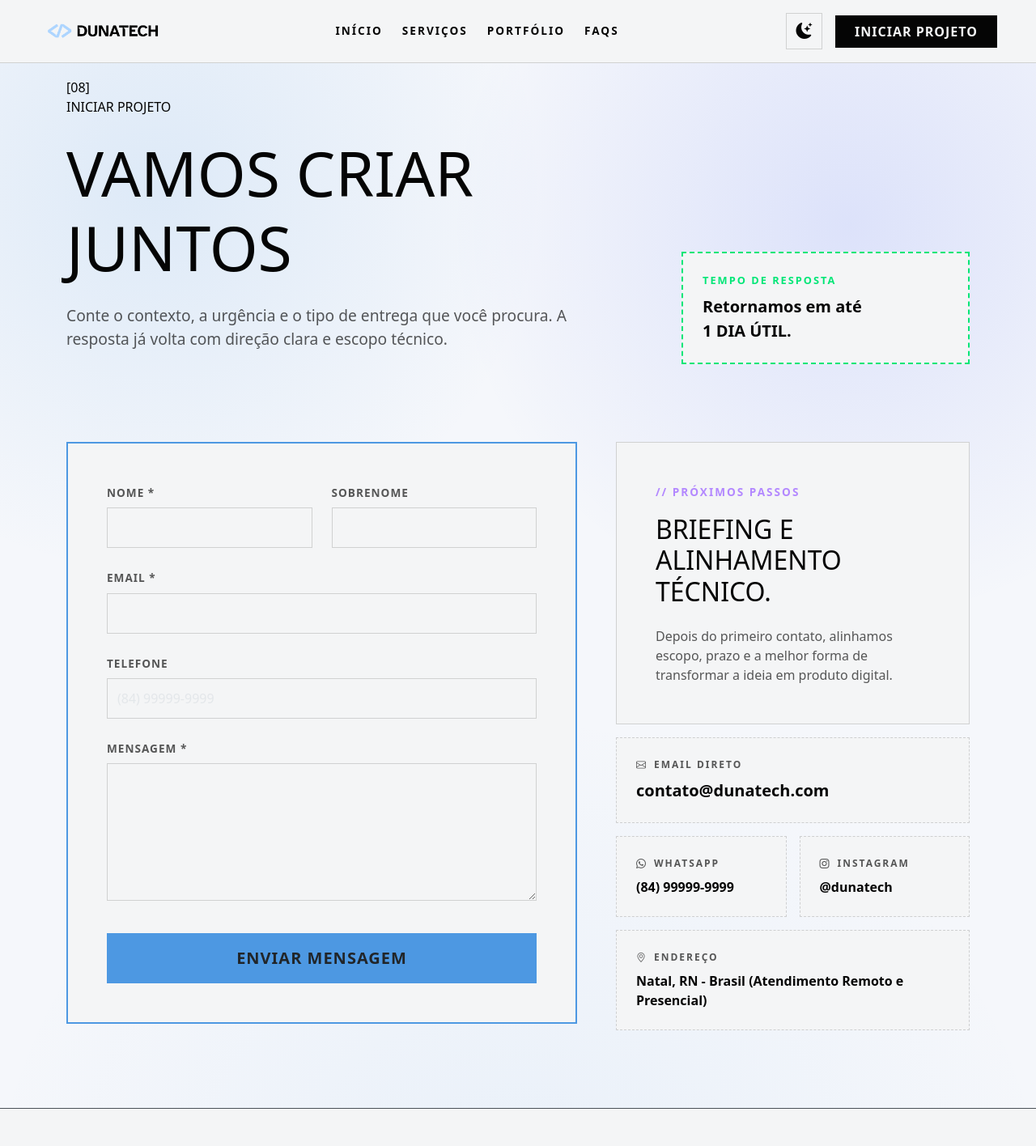
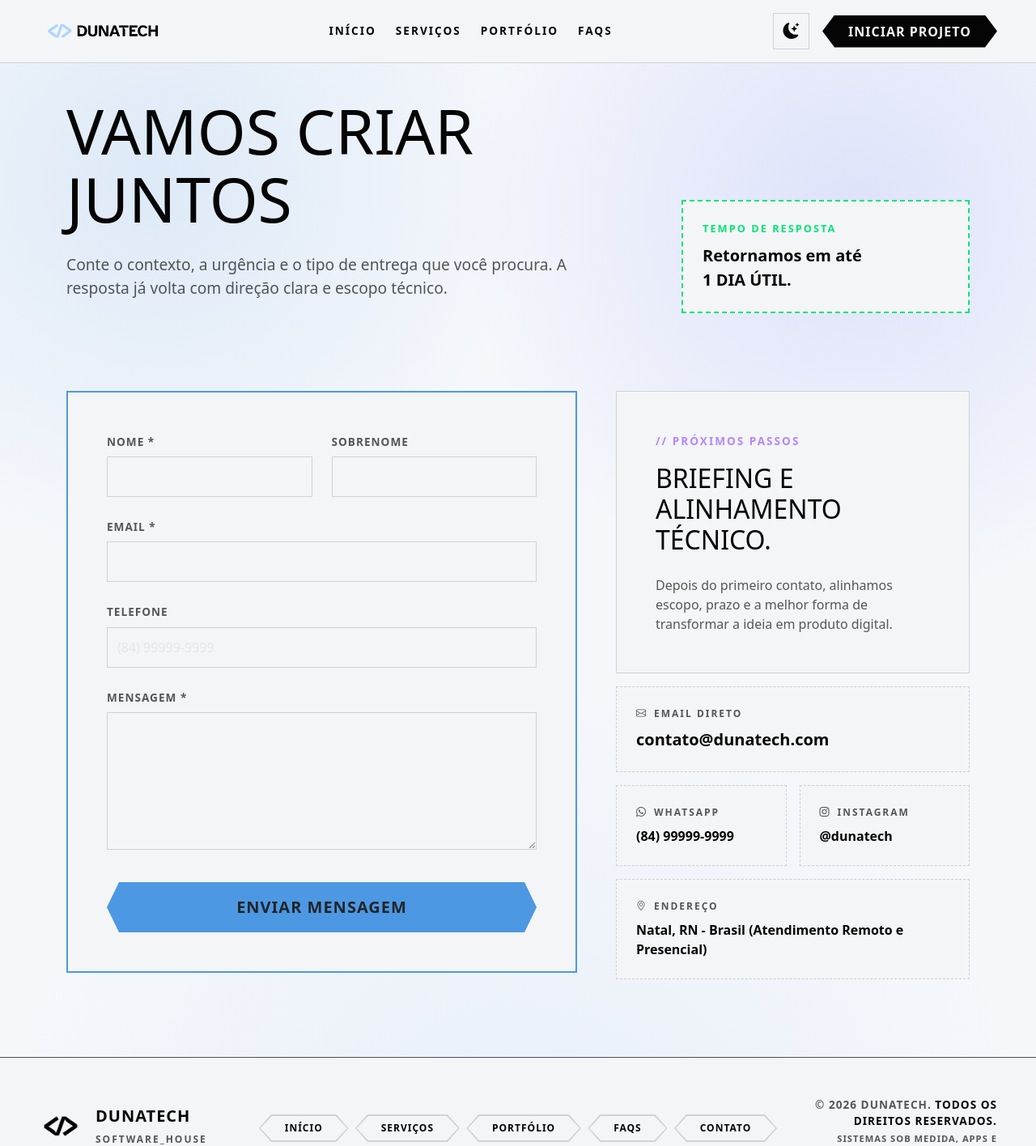
Before and after one commit to DunaTechLtda/Portifolio_frontend, a React (Vite) app: page /contato in a window 1280 px wide. Shown: the top 1416 px of the page at 81% size. Built offline with nearby package versions, Linux system fonts and the light colour scheme.

Commit message:
Correções

```diff
--- a/src/components/layout/Navbar.jsx
+++ b/src/components/layout/Navbar.jsx
@@ -73,9 +73,10 @@ export default function Navbar({ theme, toggleTheme }) {
               <i className={`bi fs-5 ${theme === 'light' ? 'bi-moon-stars-fill' : 'bi-sun-fill'}`}></i>
             </button>
 
+            {/* BOTÃO "INICIAR PROJETO" ATUALIZADO COM O FORMATO < > */}
             <motion.a
               href="/contato"
-              className="btn brutalist-btn px-4 py-2 border-0 fw-bold"
+              className="btn btn-logo-both brutalist-btn py-2 border-0 fw-bold d-flex align-items-center justify-content-center"
               style={{
                 backgroundColor: 'var(--brutal-text)', /* Botão branco no escuro, preto no claro */
                 color: 'var(--brutal-bg)'
--- a/src/components/sections/About.jsx
+++ b/src/components/sections/About.jsx
@@ -66,7 +66,7 @@ export default function About() {
               whileHover={{ scale: 1.03, backgroundColor: '#ffffff' }}
               whileTap={{ scale: 0.95 }}
             >
-              FALE_CONOSCO <i className="bi bi-chat-dots-fill"></i>
+              FALE CONOSCO <i className="bi bi-chat-dots-fill"></i>
             </motion.a>
           </motion.div>
 
--- a/src/components/sections/Footer.jsx
+++ b/src/components/sections/Footer.jsx
@@ -19,7 +19,8 @@ export default function Footer() {
         <div className="container-fluid px-4 px-lg-5">
           <div className="row g-4 align-items-center">
 
-            <div className="col-lg-4">
+            {/* Coluna da Logo (Reduzida para col-lg-3) */}
+            <div className="col-lg-3">
               <motion.a
                 href="#Inicio"
                 className="d-inline-flex align-items-center gap-3 text-decoration-none text-white"
@@ -27,31 +28,27 @@ export default function Footer() {
               >
                 <img src="/images/assets/Simbolo_Dunatech.png" width="54" alt="Logo Dunatech" className="adaptive-logo" />
                 <div>
-                  <strong className="d-block text-uppercase fs-5" style={{ letterSpacing: '1px' }}>DUNATECH</strong>
+                  <strong className="d-block text-uppercase fs-5" style={{ letterSpacing: '1px', color: 'var(--brutal-text)' }}>DUNATECH</strong>
                   <span className="text-secondary fw-bold" style={{ fontSize: '0.75rem', letterSpacing: '2px' }}>SOFTWARE_HOUSE</span>
                 </div>
               </motion.a>
             </div>
 
-            <div className="col-lg-4 d-flex justify-content-lg-center">
-              <div className="d-flex flex-wrap gap-2 justify-content-center">
+            {/* Coluna dos Links (Expandida para col-lg-6 para caberem todos na mesma linha) */}
+            <div className="col-lg-6 d-flex justify-content-lg-center">
+              <div className="d-flex flex-wrap flex-xl-nowrap gap-2 justify-content-center w-100">
                 {navItems.map((item) => (
                   <motion.a
                     key={item.label}
                     href={item.href}
-                    className="text-white text-decoration-none fw-bold px-3 py-2 text-uppercase"
+                    className="btn btn-logo-both btn-logo-outline brutalist-btn py-2 fw-bold text-uppercase d-flex align-items-center justify-content-center"
                     style={{
-                      border: '1px solid var(--brutal-border)',
-                      fontSize: '0.8rem',
+                      color: 'var(--brutal-text)',
+                      fontSize: '0.75rem',
                       letterSpacing: '1px',
-                      transition: 'color 0.2s ease, background-color 0.2s ease'
+                      flex: '1 1 auto' /* Ajuda os botões a se distribuírem melhor */
                     }}
-                    whileHover={{
-                      backgroundColor: '#4d98e2',
-                      borderColor: '#4d98e2',
-                      color: '#ffffff',
-                      scale: 1.05
-                    }}
+                    whileHover={{ scale: 1.05 }}
                     whileTap={{ scale: 0.95 }}
                   >
                     {item.label}
@@ -60,9 +57,10 @@ export default function Footer() {
               </div>
             </div>
 
-            <div className="col-lg-4 text-lg-end">
+            {/* Coluna dos Direitos (Reduzida para col-lg-3) */}
+            <div className="col-lg-3 text-lg-end">
               <p className="text-secondary fw-bold mb-1 text-uppercase" style={{ fontSize: '0.85rem', letterSpacing: '1px' }}>
-                © {currentYear} DUNATECH. <span className="text-white">TODOS OS DIREITOS RESERVADOS.</span>
+                © {currentYear} DUNATECH. <span style={{ color: 'var(--brutal-text)' }}>TODOS OS DIREITOS RESERVADOS.</span>
               </p>
               <p className="mb-0 text-uppercase fw-bold text-secondary" style={{ fontSize: '0.7rem', letterSpacing: '1px' }}>
                 SISTEMAS SOB MEDIDA, APPS E AUTOMAÇÕES.
--- a/src/components/sections/Hero.jsx
+++ b/src/components/sections/Hero.jsx
@@ -81,22 +81,29 @@ export default function Hero() {
           {/* === AQUI ESTÃO OS DOIS BOTÕES COM O FORMATO < > === */}
           <div className="d-flex flex-wrap justify-content-center gap-4">
 
-            {/* Botão Principal: Agendar Diagnóstico */}
+            {/* Botão Principal */}
             <motion.a
               href="/contato"
-              className="btn btn-logo-both brutalist-btn btn-lg fw-bold py-3 border-0 text-dark"
-              style={{ background: dynamicWords[index].color, transition: 'background 0.3s ease' }}
+              className="btn btn-logo-both brutalist-btn btn-lg fw-bold border-0 text-dark d-flex align-items-center justify-content-center"
+              style={{
+                background: dynamicWords[index].color,
+                transition: 'background 0.3s ease',
+                height: '64px' /* ALTURA CRAVADA */
+              }}
               whileHover={{ scale: 1.03 }}
               whileTap={{ scale: 0.95 }}
             >
               AGENDAR DIAGNÓSTICO
             </motion.a>
 
-            {/* Botão Secundário: Conhecer Soluções (Com a borda outline) */}
+            {/* Botão Secundário (Outline) */}
             <motion.a
               href="#Servicos"
-              className="btn btn-logo-both btn-logo-outline brutalist-btn btn-lg fw-bold py-3"
-              style={{ color: 'var(--brutal-text)' }}
+              className="btn btn-logo-both btn-logo-outline brutalist-btn btn-lg fw-bold border-0 d-flex align-items-center justify-content-center"
+              style={{
+                color: 'var(--brutal-text)',
+                height: '64px' /* ALTURA CRAVADA EXATAMENTE IGUAL */
+              }}
               whileHover={{ scale: 1.03 }}
               whileTap={{ scale: 0.95 }}
             >
--- a/src/pages/Contact.jsx
+++ b/src/pages/Contact.jsx
@@ -65,12 +65,14 @@ export default function Contact({ theme, toggleTheme }) {
           >
             <div className="col-lg-8">
               <div className="eyebrow-box mb-4 text-white">
-                <span>[08]</span>
+                {/* <span>[08]</span>
                 <div className="eyebrow-divider"></div>
-                <span>INICIAR PROJETO</span>
+                <span>INICIAR PROJETO</span> */}
               </div>
-              <h1 className="text-huge text-white mb-4" style={{ fontSize: 'clamp(3rem, 6vw, 5rem)' }}>
-                VAMOS CRIAR JUNTOS<span className="blinking-cursor" style={{ color: '#FFEA00' }}>_</span>
+
+              {/* Título com quebra de linha e espaçamento ajustado para igualar a imagem */}
+              <h1 className="text-huge text-white mb-4" style={{ fontSize: 'clamp(3rem, 6vw, 5rem)', lineHeight: '1.1' }}>
+                VAMOS CRIAR <br /> JUNTOS
               </h1>
               <p className="text-secondary fw-medium" style={{ fontSize: '1.2rem', maxWidth: '650px' }}>
                 Conte o contexto, a urgência e o tipo de entrega que você procura. A resposta já volta com direção clara e escopo técnico.
@@ -145,12 +147,12 @@ export default function Contact({ theme, toggleTheme }) {
                     ></textarea>
                   </div>
 
-                  {/* Hover do Botão Corrigido */}
+                  {/* BOTÃO ATUALIZADO COM FORMATO < > */}
                   <motion.button
                     type="submit"
-                    className="btn brutalist-btn w-100 py-3 mt-3 fw-black text-dark text-uppercase fs-5"
+                    className="btn btn-logo-both brutalist-btn w-100 py-3 mt-3 fw-black text-dark text-uppercase fs-5 border-0"
                     disabled={isSubmitting}
-                    style={{ backgroundColor: '#4d98e2', border: 'none' }}
+                    style={{ backgroundColor: '#4d98e2' }}
                     whileHover={{ scale: 1.02, backgroundColor: 'var(--brutal-text)', color: 'var(--brutal-bg)' }}
                     whileTap={{ scale: 0.98 }}
                   >
@@ -169,7 +171,7 @@ export default function Contact({ theme, toggleTheme }) {
                 viewport={{ once: true }}
                 transition={{ duration: 0.6, delay: 0.1 }}
               >
-                {/* Bloco Principal de Passos: Adaptação Fundo/Borda */}
+                {/* Bloco Principal de Passos */}
                 <div className="p-4 p-md-5" style={{ backgroundColor: 'var(--brutal-bg)', border: '1px solid var(--brutal-border)' }}>
                   <span className="text-uppercase fw-bold" style={{ color: '#B388FF', letterSpacing: '2px', fontSize: '0.85rem' }}>// Próximos passos</span>
                   <h2 className="text-white text-uppercase fw-black mt-3 mb-4" style={{ fontSize: '2rem' }}>BRIEFING E ALINHAMENTO TÉCNICO.</h2>
@@ -178,7 +180,7 @@ export default function Contact({ theme, toggleTheme }) {
                   </p>
                 </div>
 
-                {/* Grid de Informações de Contato (Email, Telefone, Insta, Endereço) */}
+                {/* Grid de Informações de Contato */}
                 <div className="row g-3">
 
                   {/* Bloco Email */}
--- a/src/pages/FAQ.jsx
+++ b/src/pages/FAQ.jsx
@@ -188,7 +188,8 @@ export default function FAQ({ theme, toggleTheme }) {
                     </div>
                   </div>
 
-                  <a href="/contato" className="btn brutalist-btn w-100 py-3 fw-black text-dark text-uppercase fs-6 d-flex align-items-center justify-content-center gap-2" style={{ backgroundColor: '#FFEA00', border: 'none' }}>
+                  {/* BOTÃO ATUALIZADO COM A CLASSE btn-logo-both */}
+                  <a href="/contato" className="btn btn-logo-both brutalist-btn w-100 py-3 fw-black text-dark text-uppercase fs-6 d-flex align-items-center justify-content-center gap-2 border-0" style={{ backgroundColor: '#FFEA00' }}>
                     INICIAR CONTATO <i className="bi bi-arrow-right"></i>
                   </a>
                 </div>
```
